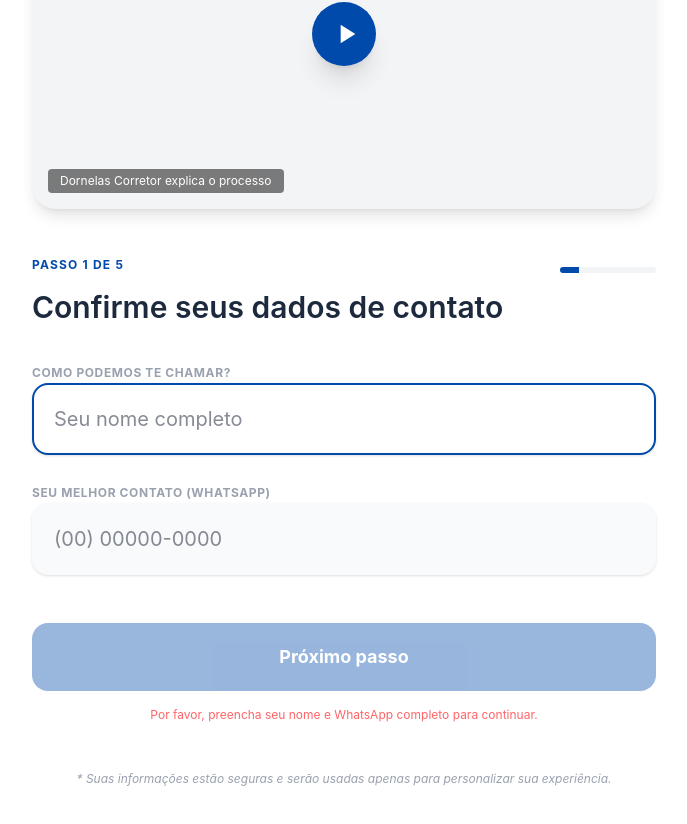
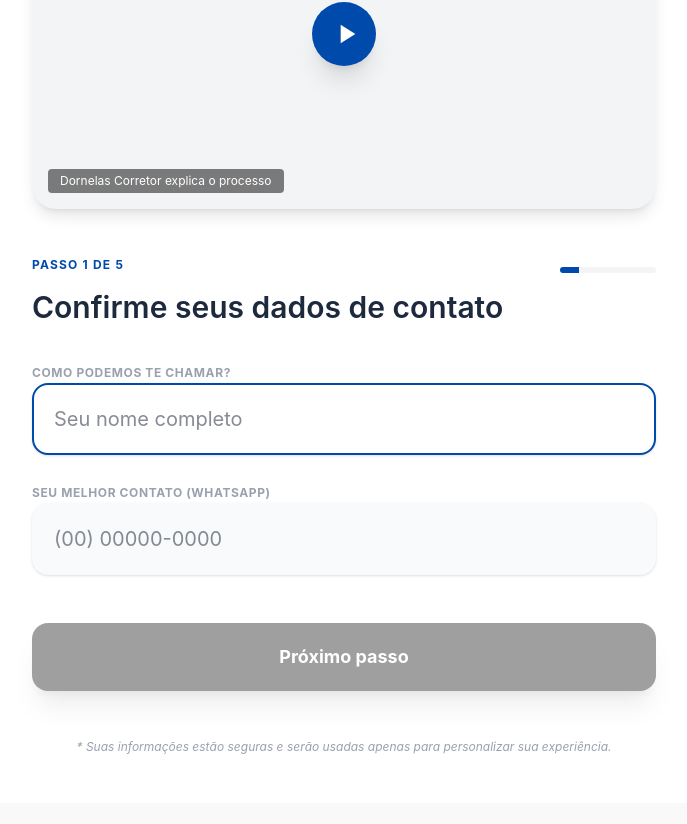
Before and after one commit to JeffersonJr/lp-form, a React (Vite) app: page /v2 in a window 1280 px wide. Shown: the part 374-1198 px from the top of the page, without its empty margins (296-983 px from the left). After the commit the page ends 1177 px from the top, so only its background shows below. Built offline with nearby package versions, Linux system fonts and the light colour scheme.

Commit message:
updates form

```diff
--- a/src/pages/v2/components/Gatekeeper.jsx
+++ b/src/pages/v2/components/Gatekeeper.jsx
@@ -6,14 +6,16 @@ const Gatekeeper = ({ onComplete }) => {
   const [data, setData] = useState({
     name: '',
     whatsapp: '',
-    entry: '',
-    monthly: '',
-    timeline: '',
-    income: ''
+    intention: '',
+    cashValue: '',
+    incomeType: '',
+    incomeValue: '',
+    investmentAmount: '',
+    timeline: ''
   });
 
-  const steps = [
-    {
+  const getSteps = () => {
+    const contactStep = {
       question: "Confirme seus dados de contato",
       fields: (
         <div className="space-y-6">
@@ -35,51 +37,99 @@ const Gatekeeper = ({ onComplete }) => {
               placeholder="(00) 00000-0000"
               className="w-full p-5 bg-gray-50 rounded-xl border-2 border-transparent focus:border-brand-deepblue focus:bg-white outline-none text-xl transition-all shadow-sm"
               value={data.whatsapp}
-              onChange={(e) => setData({ ...data, whatsapp: e.target.value })}
+              onChange={(e) => setData({ ...data, whatsapp: formatPhone(e.target.value) })}
             />
           </div>
         </div>
       ),
-    },
-    {
-      question: "Quanto você consegue dar de entrada hoje?",
+    };
+
+    const intentionStep = {
+      question: "Sua intenção de compra é à vista ou financiada?",
       options: [
-        { label: "Ainda não tenho entrada", value: "Sem entrada" },
-        { label: "Até R$ 5 mil", value: "Até R$5 mil" },
-        { label: "R$ 10 mil ou mais", value: "R$10 mil+" },
-        { label: "Pretendo usar meu FGTS", value: "Tenho FGTS" }
+        { label: "À vista", value: "À vista" },
+        { label: "Financiada", value: "Financiada" }
       ],
-      key: 'entry'
-    },
-    {
-      question: "Qual o valor de parcela mensal que ficaria confortável?",
+      key: 'intention'
+    };
+
+    const incomeTypeStep = {
+      question: "Como é sua renda?",
+      subtitle: "Selecione a forma de comprovação",
       options: [
-        { label: "Até R$ 1.000", value: "Até R$1.000" },
-        { label: "Até R$ 1.500", value: "Até R$1.500" },
-        { label: "R$ 2.000 ou mais", value: "R$2.000+" }
+        { label: "Comprovada (CLT ou Imposto de Renda)", value: "Comprovada" },
+        { label: "Autônomo (Apenas movimentação bancária)", value: "Autônomo" }
       ],
-      key: 'monthly'
-    },
-    {
-      question: "Quando você pretende realizar a compra?",
+      key: 'incomeType'
+    };
+
+    const incomeValueStep = {
+      question: "Qual renda familiar bruta aproximada?",
       options: [
-        { label: "Imediatamente", value: "Agora" },
-        { label: "Próximos 30 dias", value: "30 dias" },
-        { label: "Em até 3 meses", value: "3 meses" },
-        { label: "Estou apenas pesquisando", value: "Só pesquisando" }
+        { label: "Até R$ 2.400", value: "Até 2.400" },
+        { label: "Entre R$ 2.500 e R$ 6.000", value: "2.500 a 6.000" },
+        { label: "Entre R$ 6.000 e R$ 12.000", value: "6.000 a 12.000" },
+        { label: "Acima de R$ 12.000", value: "Acima 12.000" }
       ],
-      key: 'timeline'
-    },
-    {
-      question: "Qual a renda familiar aproximada?",
-      options: [
-        { label: "Até R$ 3 mil", value: "Até R$3 mil" },
-        { label: "Entre R$ 3 mil e R$ 5 mil", value: "R$3 mil a R$5 mil" },
-        { label: "Acima de R$ 5 mil", value: "R$5 mil+" }
-      ],
-      key: 'income'
+      key: 'incomeValue'
+    };
+
+    const investmentAmountStep = {
+      question: "Qual valor você possui disponível para investimento?",
+      subtitle: "Quanto teria para entrada e documentação?",
+      fields: (
+        <div className="space-y-2">
+          <label className="text-xs font-bold text-gray-400 uppercase tracking-wider">Valor disponível</label>
+          <input
+            autoFocus
+            type="text"
+            placeholder="R$ 0,00"
+            className="w-full p-5 bg-gray-50 rounded-xl border-2 border-transparent focus:border-brand-deepblue focus:bg-white outline-none text-2xl font-bold transition-all shadow-sm"
+            value={data.investmentAmount}
+            onChange={(e) => setData({ ...data, investmentAmount: formatCurrency(e.target.value) })}
+          />
+        </div>
+      ),
+      key: 'investmentAmount'
+    };
+
+    if (data.intention === 'À vista') {
+      return [
+        contactStep,
+        intentionStep,
+        {
+          question: "Até que valor você pretende investir à vista?",
+          fields: (
+            <div className="space-y-2">
+              <label className="text-xs font-bold text-gray-400 uppercase tracking-wider">Valor pretendido</label>
+              <input
+                autoFocus
+                type="text"
+                placeholder="R$ 0,00"
+                className="w-full p-5 bg-gray-50 rounded-xl border-2 border-transparent focus:border-brand-deepblue focus:bg-white outline-none text-2xl font-bold transition-all shadow-sm"
+                value={data.cashValue}
+                onChange={(e) => setData({ ...data, cashValue: formatCurrency(e.target.value) })}
+              />
+            </div>
+          ),
+          key: 'cashValue'
+        },
+        incomeTypeStep,
+        incomeValueStep,
+        investmentAmountStep
+      ];
     }
-  ];
+
+    return [
+      contactStep,
+      intentionStep,
+      incomeTypeStep,
+      incomeValueStep,
+      investmentAmountStep
+    ];
+  };
+
+  const steps = getSteps();
 
   const handleNext = () => {
     if (step < steps.length - 1) {
@@ -101,6 +151,18 @@ const Gatekeeper = ({ onComplete }) => {
     if (digits.length <= 2) return digits;
     if (digits.length <= 7) return `(${digits.slice(0, 2)}) ${digits.slice(2)}`;
     return `(${digits.slice(0, 2)}) ${digits.slice(2, 7)}-${digits.slice(7, 11)}`;
+  };
+
+  const formatCurrency = (value) => {
+    const digits = value.replace(/\D/g, '');
+    if (!digits) return '';
+    const number = parseInt(digits, 10);
+    return new Intl.NumberFormat('pt-BR', {
+      style: 'currency',
+      currency: 'BRL',
+      minimumFractionDigits: 0,
+      maximumFractionDigits: 0
+    }).format(number);
   };
 
   const currentStep = steps[step];
@@ -145,44 +207,35 @@ const Gatekeeper = ({ onComplete }) => {
             <h2 className="text-3xl font-semibold leading-tight text-slate-800">
               {currentStep.question}
             </h2>
+            {currentStep.subtitle && (
+              <p className="text-gray-500 -mt-6">{currentStep.subtitle}</p>
+            )}
 
             {currentStep.fields ? (
               <div className="space-y-6">
-                <div className="space-y-6">
-                  <div className="space-y-2">
-                    <label className="text-xs font-bold text-gray-400 uppercase tracking-wider">Como podemos te chamar?</label>
-                    <input
-                      autoFocus
-                      type="text"
-                      placeholder="Seu nome completo"
-                      className="w-full p-5 bg-gray-50 rounded-xl border-2 border-transparent focus:border-brand-deepblue focus:bg-white outline-none text-xl transition-all shadow-sm"
-                      value={data.name}
-                      onChange={(e) => setData({ ...data, name: e.target.value })}
-                    />
-                  </div>
-                  <div className="space-y-2">
-                    <label className="text-xs font-bold text-gray-400 uppercase tracking-wider">Seu melhor contato (WhatsApp)</label>
-                    <input
-                      type="tel"
-                      placeholder="(00) 00000-0000"
-                      className="w-full p-5 bg-gray-50 rounded-xl border-2 border-transparent focus:border-brand-deepblue focus:bg-white outline-none text-xl transition-all shadow-sm"
-                      value={data.whatsapp}
-                      onChange={(e) => setData({ ...data, whatsapp: formatPhone(e.target.value) })}
-                    />
-                  </div>
-                </div>
+                {currentStep.fields}
                 <div className="pt-6">
                   <button
                     onClick={handleNext}
-                    disabled={!(data.name.length >= 3 && data.whatsapp.length >= 14)}
-                    className="w-full py-5 bg-brand-deepblue hover:bg-brand-accent text-white rounded-xl font-bold text-lg shadow-2xl shadow-brand-deepblue/20 disabled:opacity-40 disabled:shadow-none transition-all active:scale-[0.98]"
+                    disabled={
+                      (step === 0 && (!data.name || data.whatsapp.length < 14)) ||
+                      (currentStep.key === 'cashValue' && !data.cashValue) ||
+                      (currentStep.key === 'investmentAmount' && !data.investmentAmount)
+                    }
+                    className="w-full py-5 bg-brand-deepblue text-white rounded-xl font-bold text-lg shadow-xl shadow-blue-600/20 hover:scale-[1.02] active:scale-[0.98] transition-all disabled:opacity-50 disabled:grayscale disabled:scale-100"
                   >
-                    Próximo passo
+                    {step === steps.length - 1 ? 'Ver Detalhes do Imóvel' : 'Próximo passo'}
                   </button>
-                  {!(data.name.length >= 3 && data.whatsapp.length >= 14) && (
-                    <p className="text-center text-xs text-red-400 mt-4">
-                      Por favor, preencha seu nome e WhatsApp completo para continuar.
-                    </p>
+                  {step > 0 && (
+                    <button
+                      onClick={() => setStep(step - 1)}
+                      className="flex items-center gap-2 py-2 text-gray-400 hover:text-brand-deepblue transition-colors text-sm font-medium group mt-4 w-full justify-start"
+                    >
+                      <svg className="w-4 h-4 group-hover:-translate-x-1 transition-transform" fill="none" stroke="currentColor" viewBox="0 0 24 24">
+                        <path strokeLinecap="round" strokeLinejoin="round" strokeWidth={2} d="M10 19l-7-7m0 0l7-7m-7 7h18" />
+                      </svg>
+                      Voltar
+                    </button>
                   )}
                 </div>
               </div>
@@ -216,7 +269,7 @@ const Gatekeeper = ({ onComplete }) => {
                 )}
                 <button
                   onClick={() => setStep(step - 1)}
-                  className="flex items-center gap-2 py-2 text-gray-400 hover:text-brand-deepblue transition-colors text-sm font-medium group"
+                  className="flex items-center gap-2 py-2 text-gray-400 hover:text-brand-deepblue transition-colors text-sm font-medium group w-full justify-start"
                 >
                   <svg className="w-4 h-4 group-hover:-translate-x-1 transition-transform" fill="none" stroke="currentColor" viewBox="0 0 24 24">
                     <path strokeLinecap="round" strokeLinejoin="round" strokeWidth={2} d="M10 19l-7-7m0 0l7-7m-7 7h18" />
```
